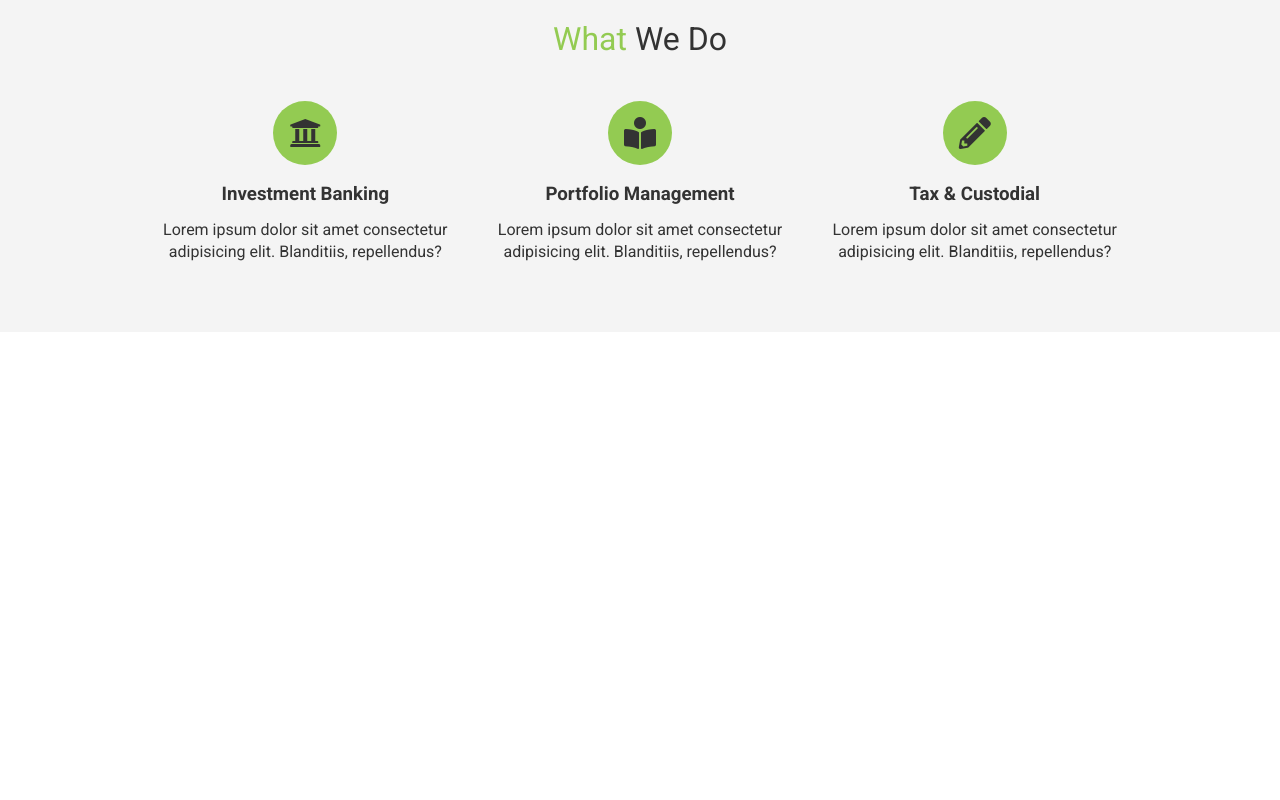
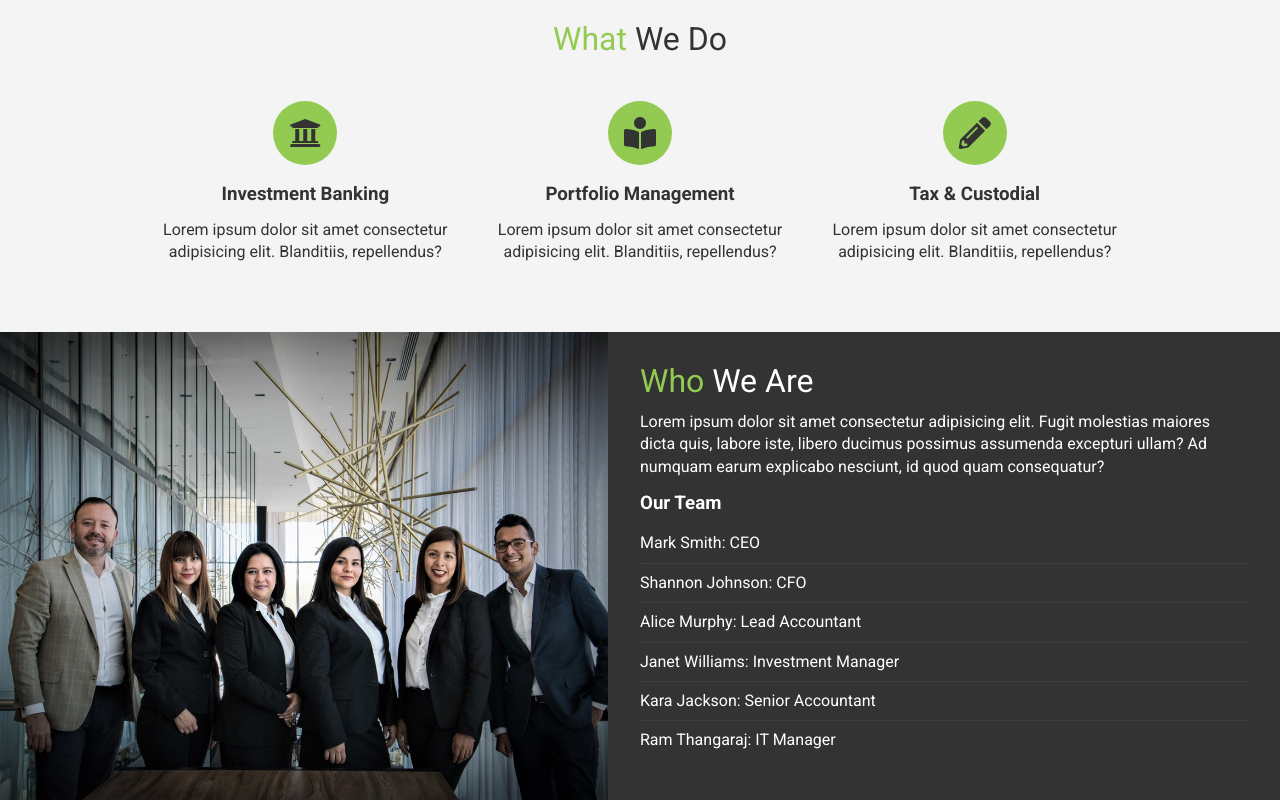
Before and after one commit to johnjcollins/edgeledger, a plain HTML site: page index.html in a window 1280 px wide. Shown: the part 868-1668 px from the top of the page. Before the commit the page ends 1200 px from the top, so only its background shows below. Drawn offline with Linux system fonts and the light colour scheme.

Commit message:
Who We Are section complete

```diff
--- a/css/style.css
+++ b/css/style.css
@@ -190,3 +190,16 @@ p {
   border-radius: 50%;
   margin-bottom: 1rem;
 }
+
+/* Who We Are */
+#who {
+  display: flex;
+}
+
+#who div {
+  flex: 1;
+}
+
+#who .who-img {
+  background: url('../img/people.jpg') no-repeat center center/cover;
+}
--- a/index.html
+++ b/index.html
@@ -84,5 +84,28 @@
         </div>
       </div>
     </section>
+
+    <!-- Section: Who We Are -->
+    <section id="who">
+      <div class="who-img"></div>
+      <div class="who-content bg-dark p-2">
+        <h2 class="m-heading"><span class="text-primary">Who</span> We Are</h2>
+        <p>
+          Lorem ipsum dolor sit amet consectetur adipisicing elit. Fugit
+          molestias maiores dicta quis, labore iste, libero ducimus possimus
+          assumenda excepturi ullam? Ad numquam earum explicabo nesciunt, id
+          quod quam consequatur?
+        </p>
+        <h3>Our Team</h3>
+        <ul class="list">
+          <li>Mark Smith: CEO</li>
+          <li>Shannon Johnson: CFO</li>
+          <li>Alice Murphy: Lead Accountant</li>
+          <li>Janet Williams: Investment Manager</li>
+          <li>Kara Jackson: Senior Accountant</li>
+          <li>Ram Thangaraj: IT Manager</li>
+        </ul>
+      </div>
+    </section>
   </body>
 </html>
```
